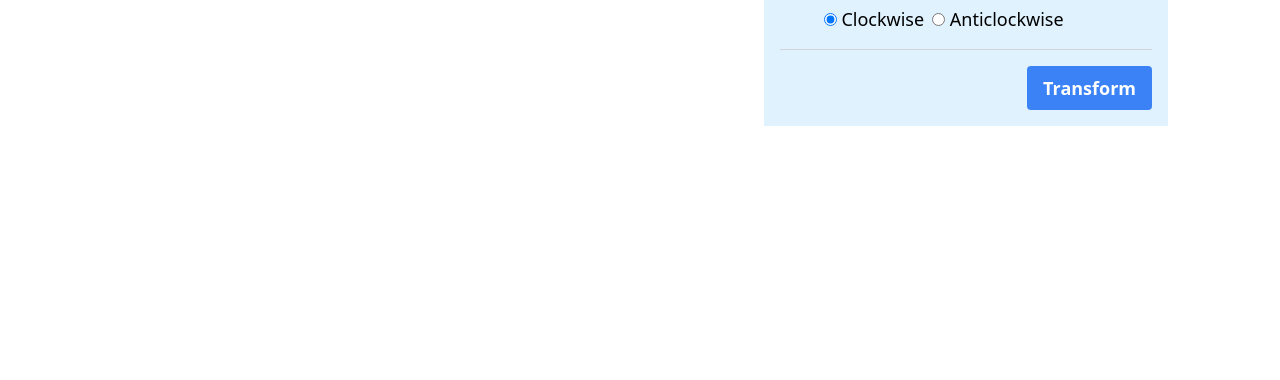
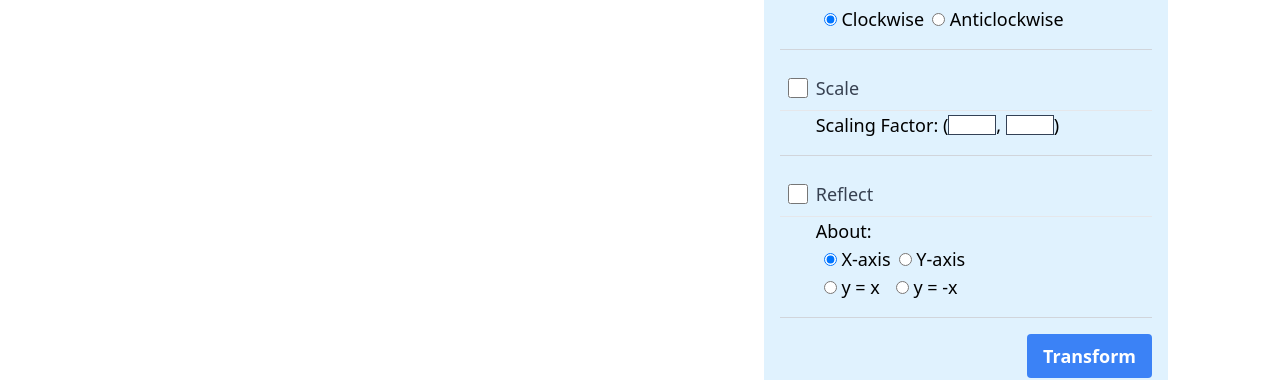
Before and after one commit to suravshrestha/RenderRama, a React (Vite) app: page / in a window 1280 px wide. Shown: the part 322-702 px from the top of the page. Built offline with nearby package versions, Linux system fonts and the light colour scheme.

Commit message:
feat(transformation): reflection

```diff
--- a/src/components/TransformationMenu.tsx
+++ b/src/components/TransformationMenu.tsx
@@ -1,5 +1,7 @@
 import Translation from "./transformations/Translation";
 import Rotation from "./transformations/Rotation";
+import Scaling from "./transformations/Scaling";
+import Reflection from "./transformations/Reflection";
 import Point from "../geometry/Point";
 
 import React, { useState } from "react";
@@ -21,9 +23,20 @@ function TransformationMenu({ points, setTransformedPoints }: Props) {
   const [rotationAngle, setRotationAngle] = useState("");
   const [rotationDirection, setRotationDirection] = useState("clockwise");
 
+  const [scaleChecked, setScaleChecked] = useState(false);
+  const [scalingVector, setScalingVector] = useState<Point>({
+    x: "",
+    y: "",
+  });
+
+  const [reflectChecked, setReflectChecked] = useState(false);
+  const [reflectionAbout, setReflectionAbout] = useState("x-axis");
+
   const handleTransformClick = () => {
     // Initialize the temporary points array
-    let tempPoints: Point[] = [...points]; // Clone the original points
+    let tempPoints: Point[] = points.filter(
+      (point) => !isNaN(parseInt(point.x)) || !isNaN(parseInt(point.y))
+    );
 
     if (translateChecked) {
       // Convert the translationVector properties to integers
@@ -75,6 +88,58 @@ function TransformationMenu({ points, setTransformedPoints }: Props) {
       });
     }
 
+    if (scaleChecked) {
+      // Parse scaling factors
+      const scaleX = parseFloat(scalingVector.x);
+      const scaleY = parseFloat(scalingVector.y);
+
+      // Apply scaling to each point
+      tempPoints = tempPoints.map((point) => {
+        const x = parseInt(point.x);
+        const y = parseInt(point.y);
+
+        // Calculate the offset from the center of the canvas
+        const offsetX = x - CANVAS_WIDTH / 2;
+        const offsetY = y - CANVAS_HEIGHT / 2;
+
+        // Scale the offset
+        const scaledOffsetX = offsetX * scaleX;
+        const scaledOffsetY = offsetY * scaleY;
+
+        // Calculate the new scaled coordinates by adding the scaled offset to the center
+        const scaledX = CANVAS_WIDTH / 2 + scaledOffsetX;
+        const scaledY = CANVAS_HEIGHT / 2 + scaledOffsetY;
+
+        return { x: scaledX.toString(), y: scaledY.toString() };
+      });
+    }
+
+    if (reflectChecked) {
+      tempPoints = tempPoints.map((point) => {
+        const x = parseInt(point.x);
+        const y = parseInt(point.y);
+
+        // Calculate reflected coordinates based on the selected axis or line
+        let reflectedX = 0,
+          reflectedY = 0;
+        if (reflectionAbout === "x-axis") {
+          reflectedX = x;
+          reflectedY = -y;
+        } else if (reflectionAbout === "y-axis") {
+          reflectedX = -x;
+          reflectedY = y;
+        } else if (reflectionAbout === "y=x") {
+          reflectedX = y;
+          reflectedY = x;
+        } else if (reflectionAbout === "y=-x") {
+          reflectedX = -y;
+          reflectedY = -x;
+        }
+
+        return { x: reflectedX.toString(), y: reflectedY.toString() };
+      });
+    }
+
     // Update the transformed points
     setTransformedPoints(tempPoints);
   };
@@ -95,6 +160,18 @@ function TransformationMenu({ points, setTransformedPoints }: Props) {
         setRotateChecked={setRotateChecked}
       />
 
+      <Scaling
+        scalingVector={scalingVector}
+        setScalingVector={setScalingVector}
+        setScaleChecked={setScaleChecked}
+      />
+
+      <Reflection
+        reflectionAbout={reflectionAbout}
+        setReflectionAbout={setReflectionAbout}
+        setReflectChecked={setReflectChecked}
+      />
+
       <div className="flex justify-end">
         <button
           onClick={handleTransformClick}
--- /dev/null
+++ b/src/components/transformations/Reflection.tsx
@@ -0,0 +1,83 @@
+import React from "react";
+
+interface Props {
+  reflectionAbout: string;
+  setReflectionAbout: React.Dispatch<React.SetStateAction<string>>;
+  setReflectChecked: React.Dispatch<React.SetStateAction<boolean>>;
+}
+
+const Reflection: React.FC<Props> = ({
+  reflectionAbout,
+  setReflectionAbout,
+  setReflectChecked,
+}) => {
+  const handleReflectionAboutChange = (
+    event: React.ChangeEvent<HTMLInputElement>
+  ) => {
+    setReflectionAbout(event.target.value);
+  };
+
+  const handleCheckboxChange = (e: React.ChangeEvent<HTMLInputElement>) => {
+    const isChecked = e.target.checked;
+    setReflectChecked(isChecked);
+  };
+
+  return (
+    <div>
+      <label className="inline-flex items-center m-2">
+        <input
+          type="checkbox"
+          id="reflect-checkbox"
+          className="form-checkbox h-5 w-5 text-indigo-600"
+          onChange={handleCheckboxChange}
+        />
+        <span className="ml-2 text-gray-700">Reflect</span>
+      </label>
+      <hr />
+      <div className="ml-9">
+        About:
+        <br />
+        <label className="ml-2">
+          <input
+            type="radio"
+            value="x-axis"
+            checked={reflectionAbout === "x-axis"}
+            onChange={handleReflectionAboutChange}
+          />{" "}
+          X-axis
+        </label>
+        <label className="ml-2">
+          <input
+            type="radio"
+            value="y-axis"
+            checked={reflectionAbout === "y-axis"}
+            onChange={handleReflectionAboutChange}
+          />{" "}
+          Y-axis
+        </label>
+        <br />
+        <label className="ml-2">
+          <input
+            type="radio"
+            value="y=x"
+            checked={reflectionAbout === "y=x"}
+            onChange={handleReflectionAboutChange}
+          />{" "}
+          y = x
+        </label>
+        <label className="ml-4">
+          <input
+            type="radio"
+            value="y=-x"
+            checked={reflectionAbout === "y=-x"}
+            onChange={handleReflectionAboutChange}
+          />{" "}
+          y = -x
+        </label>
+      </div>
+      <hr className="border-t border-gray-300 my-4" />
+    </div>
+  );
+};
+
+export default Reflection;
--- /dev/null
+++ b/src/components/transformations/Scaling.tsx
@@ -0,0 +1,73 @@
+import React from "react";
+import Point from "../../geometry/Point";
+
+interface Props {
+  scalingVector: Point;
+  setScalingVector: React.Dispatch<React.SetStateAction<Point>>;
+  setScaleChecked: React.Dispatch<React.SetStateAction<boolean>>;
+}
+
+const Scaling: React.FC<Props> = ({
+  scalingVector,
+  setScalingVector,
+  setScaleChecked,
+}) => {
+  const handleScalingVectorInputChange = (
+    event: React.ChangeEvent<HTMLInputElement>,
+    key: keyof Point // x or y
+  ) => {
+    // Handle empty input
+    if (event.target.value === "") {
+      return setScalingVector({ ...scalingVector, [key]: "" });
+    }
+
+    // Handle scaling factor
+    const value = parseFloat(event.target.value);
+    if (!isNaN(value)) {
+      setScalingVector({ ...scalingVector, [key]: event.target.value });
+    }
+  };
+
+  const handleCheckboxChange = (e: React.ChangeEvent<HTMLInputElement>) => {
+    const isChecked = e.target.checked;
+    setScaleChecked(isChecked);
+  };
+
+  return (
+    <div>
+      <label className="inline-flex items-center m-2">
+        <input
+          type="checkbox"
+          className="form-checkbox h-5 w-5 text-indigo-600"
+          onChange={handleCheckboxChange}
+        />
+        <span className="ml-2 text-gray-700">Scale</span>
+      </label>
+      <hr />
+      <div className="ml-9">
+        Scaling Factor: (
+        <input
+          type="number"
+          className="border border-slate-700 w-12 h-5 text-center"
+          value={scalingVector.x}
+          onChange={(e) => {
+            handleScalingVectorInputChange(e, "x");
+          }}
+        />
+        ,{" "}
+        <input
+          type="number"
+          className="border border-slate-700 w-12 h-5 text-center"
+          value={scalingVector.y}
+          onChange={(e) => {
+            handleScalingVectorInputChange(e, "y");
+          }}
+        />
+        )
+      </div>
+      <hr className="border-t border-gray-300 my-4" />
+    </div>
+  );
+};
+
+export default Scaling;
--- a/src/components/transformations/Translation.tsx
+++ b/src/components/transformations/Translation.tsx
@@ -25,8 +25,8 @@ const Translation: React.FC<Props> = ({
     // Handle point range
     const value = parseInt(event.target.value);
     if (
-      (key === "x" && Math.abs(value) > CANVAS_WIDTH) ||
-      (key === "y" && Math.abs(value) > CANVAS_HEIGHT)
+      (key === "x" && Math.abs(value) > CANVAS_WIDTH / 2) ||
+      (key === "y" && Math.abs(value) > CANVAS_HEIGHT / 2)
     ) {
       return;
     }
```
